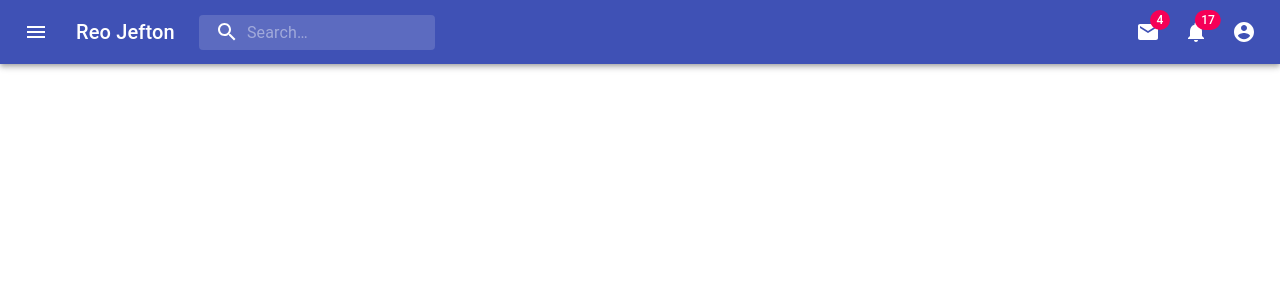
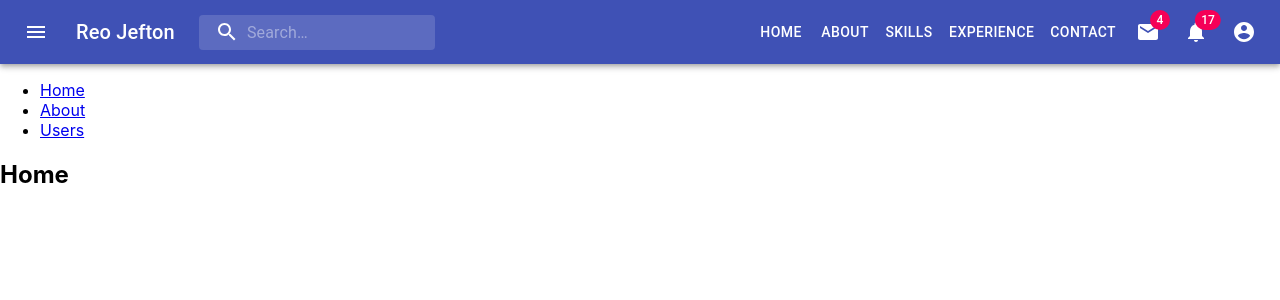
Before and after one commit to ReoJefton/react-material, a React (Create React App) app: page / in a window 1280 px wide. Shown: the top 300 px of the page. Built offline with nearby package versions, Linux system fonts and the light colour scheme.

Commit message:
Install react-router-dom

```diff
--- a/package.json
+++ b/package.json
@@ -11,6 +11,7 @@
     "react": "^17.0.1",
     "react-dom": "^17.0.1",
     "react-redux": "^7.2.2",
+    "react-router-dom": "^5.2.0",
     "react-scripts": "4.0.0",
     "redux": "^4.0.5",
     "web-vitals": "^0.2.4"
--- a/src/App.js
+++ b/src/App.js
@@ -1,12 +1,55 @@
 import './App.css';
 import AppBar from './AppBar.js';
+import { BrowserRouter as Router, Switch, Route, Link } from 'react-router-dom';
 
 function App() {
   return (
-    <div className='App'>
-      <AppBar />
-    </div>
+    <Router>
+      <div className='App'>
+        <AppBar />
+      </div>
+      <div>
+        <nav>
+          <ul>
+            <li>
+              <Link to='/'>Home</Link>
+            </li>
+            <li>
+              <Link to='/about'>About</Link>
+            </li>
+            <li>
+              <Link to='/users'>Users</Link>
+            </li>
+          </ul>
+        </nav>
+
+        {/* A <Switch> looks through its children <Route>s and
+           renders the first one that matches the current URL. */}
+        <Switch>
+          <Route path='/about'>
+            <About />
+          </Route>
+          <Route path='/users'>
+            <Users />
+          </Route>
+          <Route path='/'>
+            <Home />
+          </Route>
+        </Switch>
+      </div>
+    </Router>
   );
+  function Home() {
+    return <h2>Home</h2>;
+  }
+
+  function About() {
+    return <h2>About</h2>;
+  }
+
+  function Users() {
+    return <h2>Users</h2>;
+  }
 }
 
 export default App;
--- a/src/AppBar.js
+++ b/src/AppBar.js
@@ -14,6 +14,7 @@
 import MailIcon from '@material-ui/icons/Mail';
 import NotificationsIcon from '@material-ui/icons/Notifications';
 import MoreIcon from '@material-ui/icons/MoreVert';
+import Button from '@material-ui/core/Button';
 
 const useStyles = makeStyles((theme) => ({
   grow: {
@@ -191,6 +192,11 @@
           </div>
           <div className={classes.grow} />
           <div className={classes.sectionDesktop}>
+            <Button color='inherit'>Home</Button>
+            <Button color='inherit'>About</Button>
+            <Button color='inherit'>Skills</Button>
+            <Button color='inherit'>Experience</Button>
+            <Button color='inherit'>Contact</Button>
             <IconButton aria-label='show 4 new mails' color='inherit'>
               <Badge badgeContent={4} color='secondary'>
                 <MailIcon />
```
Also changed, not shown: 1 other file (tests, documents, lock files or other folders).
